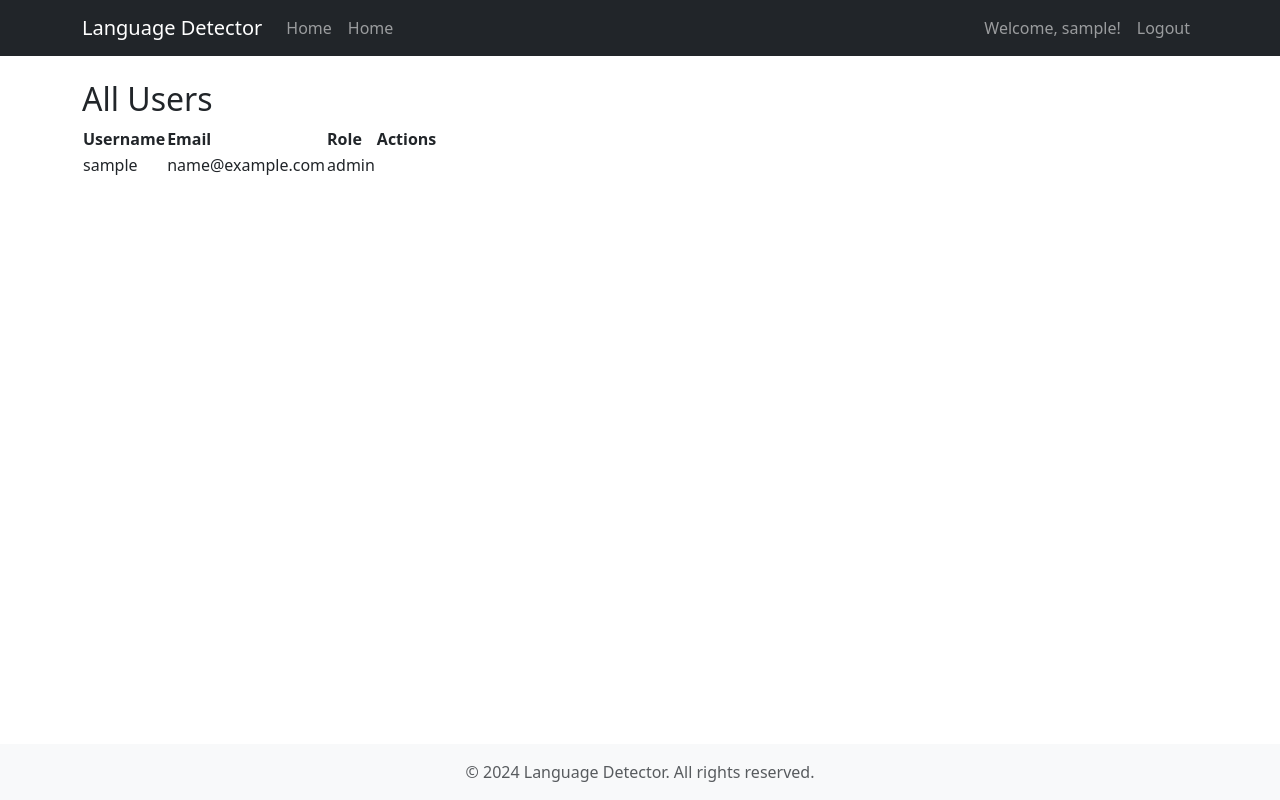
After one commit to codingburgas/2425-11-b-pp-student-practices-assignment-IVBadalov21, a Flask app: page /admin/users in a window 1280 px wide. The commit adds this page. Run offline with Flask 3, Linux system fonts and the light colour scheme; a user stored in the database is signed in; tables that the repository leaves empty hold one stand-in row (values such as "Sample post").

```diff
--- a/app/ai/feature_extractor.py
+++ b/app/ai/feature_extractor.py
@@ -18,5 +18,6 @@ class FeatureExtractor:
         result = []
         for text in texts:
             vec = [text.lower().count(c) for c in self.chars]
-            result.append(np.array(vec) / max(1, sum(vec)))
+            total = max(1, sum(vec))
+            result.append(np.array(vec) / total)
         return np.array(result)
--- /dev/null
+++ b/app/decorators.py
@@ -0,0 +1,11 @@
+from functools import wraps
+from flask import abort
+from flask_login import current_user
+
+def admin_required(f):
+    @wraps(f)
+    def decorated_function(*args, **kwargs):
+        if not current_user.is_authenticated or not current_user.is_admin():
+            abort(403)
+        return f(*args, **kwargs)
+    return decorated_function
--- a/app/models.py
+++ b/app/models.py
@@ -3,17 +3,12 @@ from werkzeug.security import generate_password_hash, check_password_hash
 from app import db, login_manager
 from datetime import datetime
 
-@login_manager.user_loader
-def load_user(id):
-    return User.query.get(int(id))
-
 class User(UserMixin, db.Model):
     id = db.Column(db.Integer, primary_key=True)
     username = db.Column(db.String(64), unique=True, nullable=False)
     email = db.Column(db.String(120), unique=True, nullable=False)
-    password_hash = db.Column(db.String(128))
-    role = db.Column(db.String(20), default='user')
-    predictions = db.relationship('Prediction', backref='author', lazy='dynamic')
+    password_hash = db.Column(db.String(128), nullable=False)
+    role = db.Column(db.String(20), default='user')  # 'user' or 'admin'
 
     def set_password(self, password):
         self.password_hash = generate_password_hash(password)
@@ -21,8 +16,12 @@ class User(UserMixin, db.Model):
     def check_password(self, password):
         return check_password_hash(self.password_hash, password)
 
-    def __repr__(self):
-        return f'<User {self.username}>'
+    def is_admin(self):
+        return self.role == 'admin'
+
+@login_manager.user_loader
+def load_user(user_id):
+    return User.query.get(int(user_id))
 
 class Prediction(db.Model):
     id = db.Column(db.Integer, primary_key=True)
--- /dev/null
+++ b/app/routes/admin.py
@@ -0,0 +1,27 @@
+from flask import Blueprint, render_template, redirect, url_for, flash
+from app.models import User
+from app import db
+from app.decorators import admin_required
+from flask_login import login_required
+
+admin_bp = Blueprint('admin', __name__, url_prefix='/admin')
+
+@admin_bp.route('/users')
+@login_required
+@admin_required
+def list_users():
+    users = User.query.all()
+    return render_template('admin/users.html', users=users)
+
+@admin_bp.route('/delete/<int:user_id>')
+@login_required
+@admin_required
+def delete_user(user_id):
+    user = User.query.get_or_404(user_id)
+    if user.role == 'admin':
+        flash("Cannot delete another admin.")
+        return redirect(url_for('admin.list_users'))
+    db.session.delete(user)
+    db.session.commit()
+    flash("User deleted.")
+    return redirect(url_for('admin.list_users'))
--- /dev/null
+++ b/app/templates/admin/users.html
@@ -0,0 +1,19 @@
+{% extends 'base.html' %}
+{% block content %}
+  <h2>All Users</h2>
+  <table>
+    <tr><th>Username</th><th>Email</th><th>Role</th><th>Actions</th></tr>
+    {% for user in users %}
+      <tr>
+        <td>{{ user.username }}</td>
+        <td>{{ user.email }}</td>
+        <td>{{ user.role }}</td>
+        <td>
+          {% if user.role != 'admin' %}
+            <a href="{{ url_for('admin.delete_user', user_id=user.id) }}">Delete</a>
+          {% endif %}
+        </td>
+      </tr>
+    {% endfor %}
+  </table>
+{% endblock %}
--- a/app/templates/base.html
+++ b/app/templates/base.html
@@ -36,7 +36,8 @@
                     </li>
                     {% if current_user.is_authenticated %}
                     <li class="nav-item">
-                        <a class="nav-link" href="{{ url_for('predict.predict') }}">Predict</a>
+                            <a class="nav-link" href="{{ url_for('main.index') }}">Home</a>
+
                     </li>
                     {% endif %}
                 </ul>
--- a/app/templates/index.html
+++ b/app/templates/index.html
@@ -10,7 +10,7 @@
                 <div class="card-body">
                     <h2 class="card-title">Hello, {{ current_user.username }}!</h2>
                     <p class="card-text">Ready to detect some languages?</p>
-                    <a href="{{ url_for('predict.predict') }}" class="btn btn-primary btn-lg">
+                    <a href="{{ url_for('predict.language_predict') }}" class="btn btn-primary btn-lg">
                         Start Detecting Languages
                     </a>
                 </div>
```
Also changed, not shown: app/__init__.py (+11 -7 lines), app/routes/predict.py (+4 -5 lines), app/templates/predict/form.html (added, +14 -0 lines), app/templates/predict/result.html (added, +9 -0 lines), instance/app.db, 1 other file.
